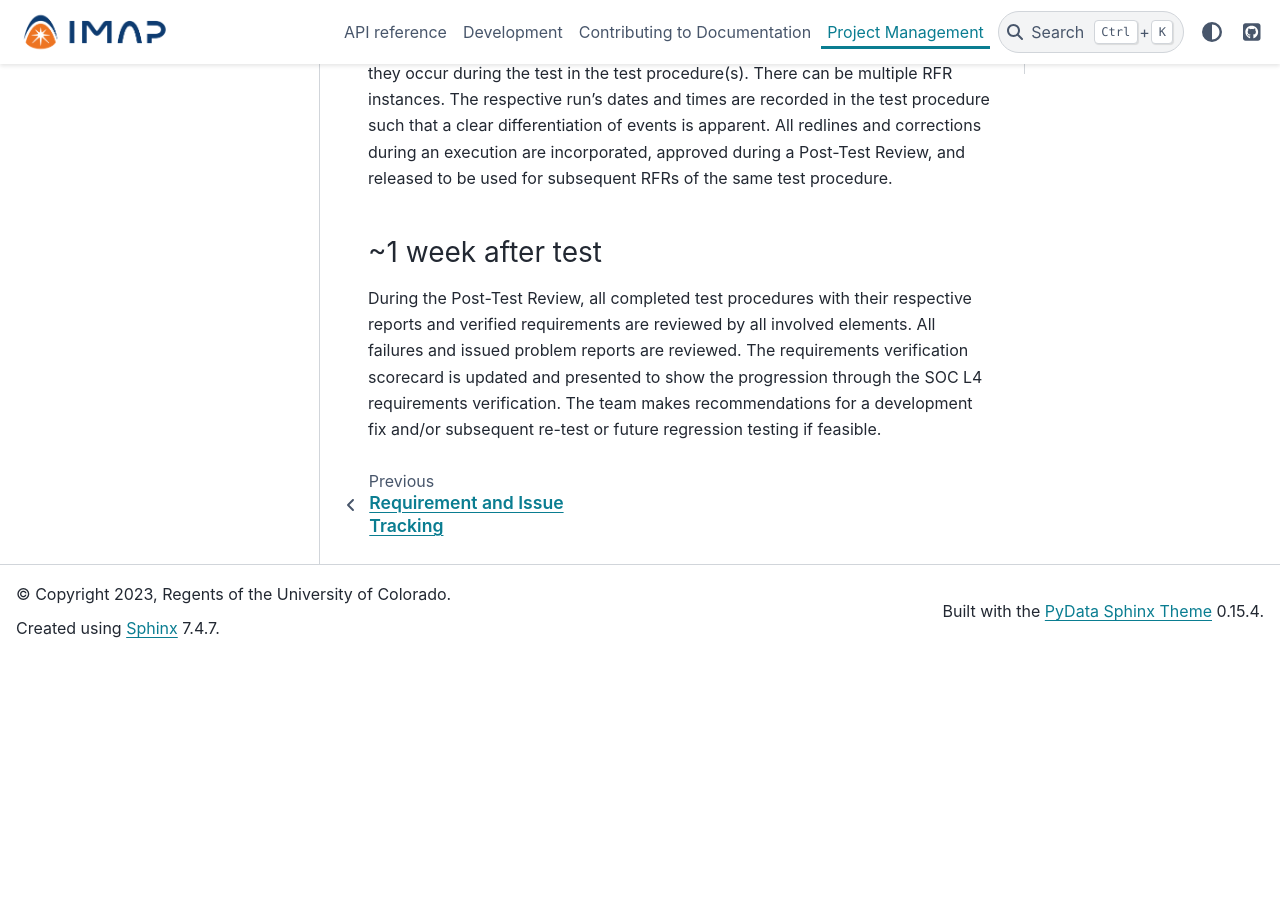
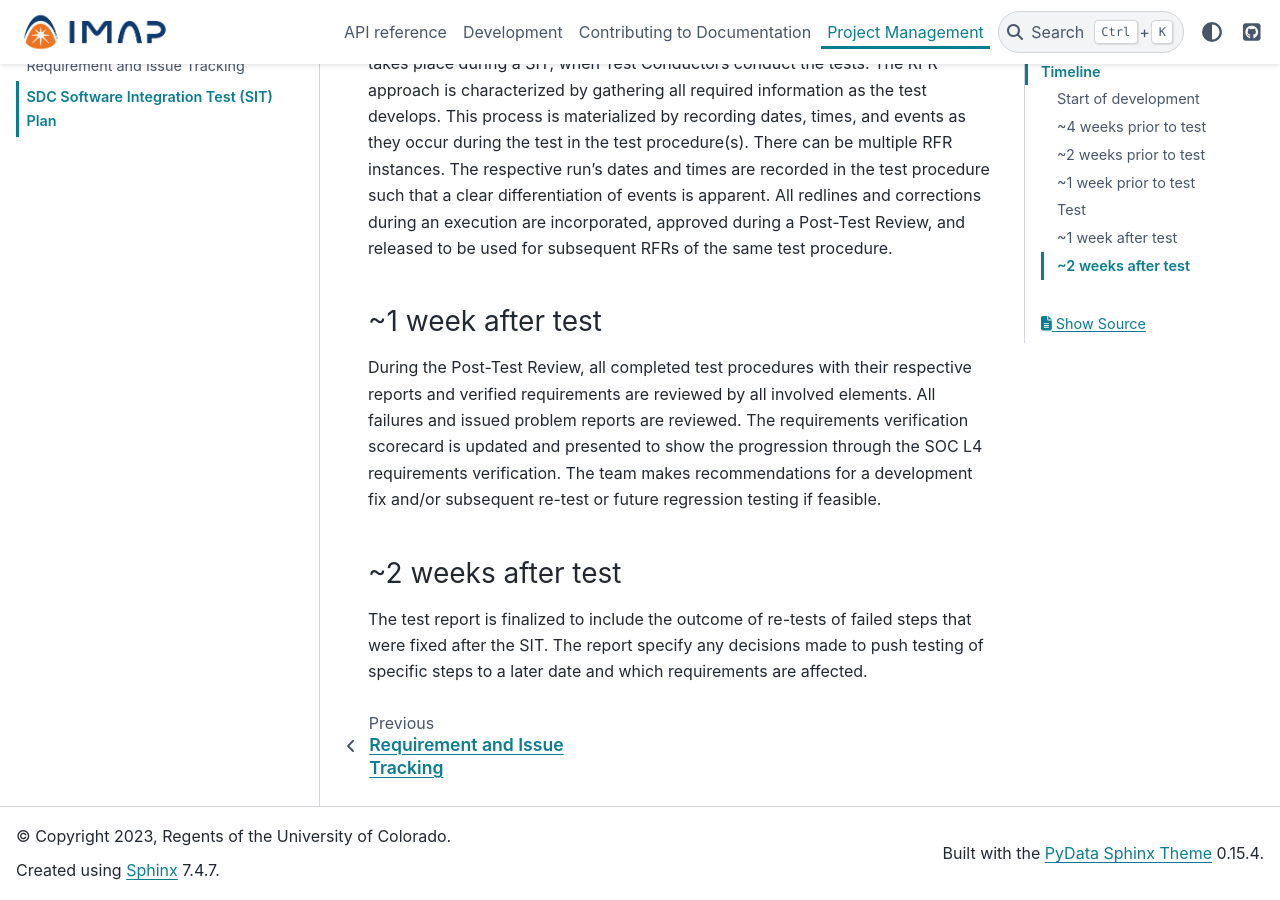
Before and after one commit to IMAP-Science-Operations-Center/imap_processing, a Sphinx documentation site: the page built from docs/source/project-management/sdc-sit-plan.rst, in a window 1280 px wide and 900 px high, scrolled down 1999 px. Built offline with Sphinx 7.4.7 and the PyData theme 0.15.4, drawn with Linux system fonts in a browser that asks for light colours; before the commit the page ends 2657 px from its top, so only the background shows below that; some of the changed text lies outside the part shown.

Commit message:
added finalize test report step

```diff
--- a/docs/source/project-management/sdc-sit-plan.rst
+++ b/docs/source/project-management/sdc-sit-plan.rst
@@ -14,6 +14,7 @@
 ~1 week prior to test  SDC conducts a Test Readiness Review (TRR) to review the final version of the test procedures
 Test                   SDC conducts the SIT
 ~1 week after test     SDC reviews all failures and proposed fixes, decides on time for re-run of failed steps, and updates requirement test status
+~2 weeks after test    SDC finalizes the test report
 ====================== =============================================================================================================================
 
 Start of development
@@ -53,3 +54,8 @@
 ^^^^^^^^^^^^^^^^^^
 
 During the Post-Test Review, all completed test procedures with their respective reports and verified requirements are reviewed by all involved elements. All failures and issued problem reports are reviewed. The requirements verification scorecard is updated and presented to show the progression through the SOC L4 requirements verification. The team makes recommendations for a development fix and/or subsequent re-test or future regression testing if feasible.
+
+~2 weeks after test
+^^^^^^^^^^^^^^^^^^^
+
+The test report is finalized to include the outcome of re-tests of failed steps that were fixed after the SIT. The report specify any decisions made to push testing of specific steps to a later date and which requirements are affected.
```
Also changed, not shown: docs/source/project-management/index.rst (line endings or trailing spaces).
